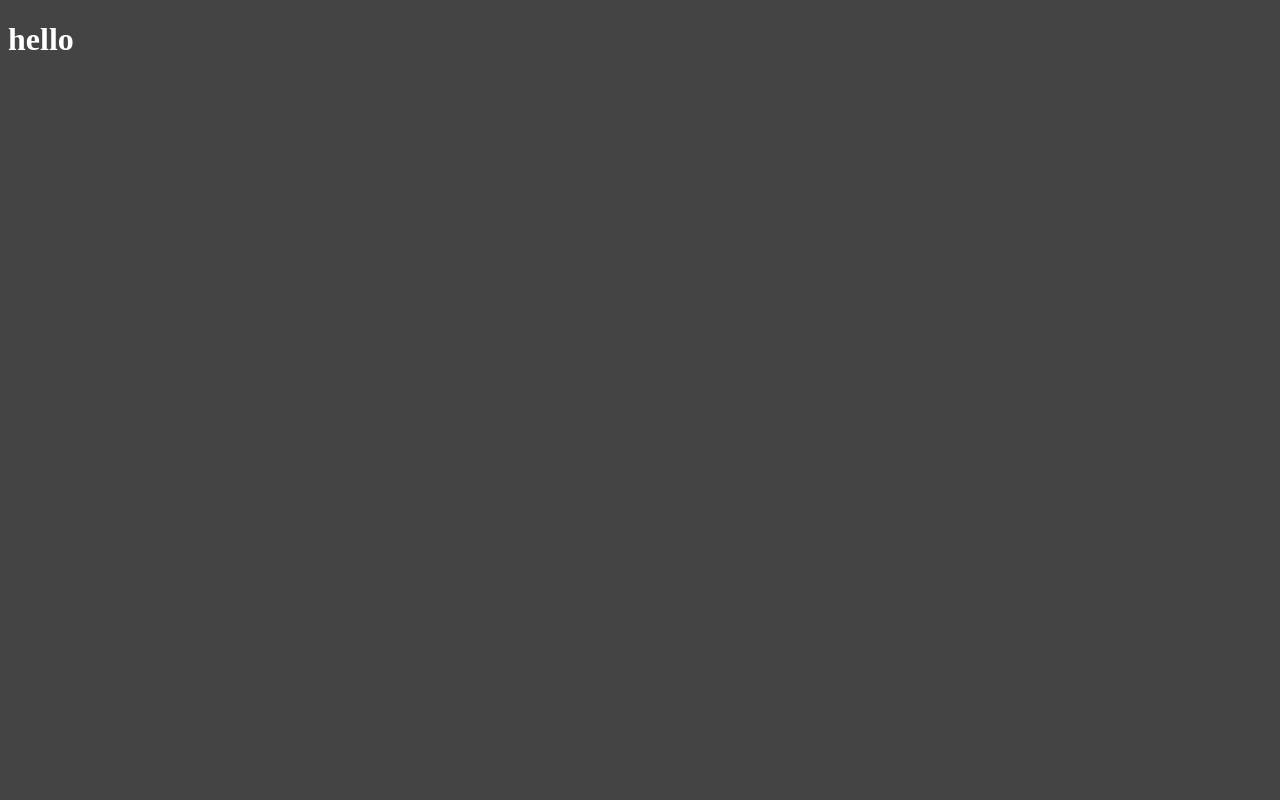
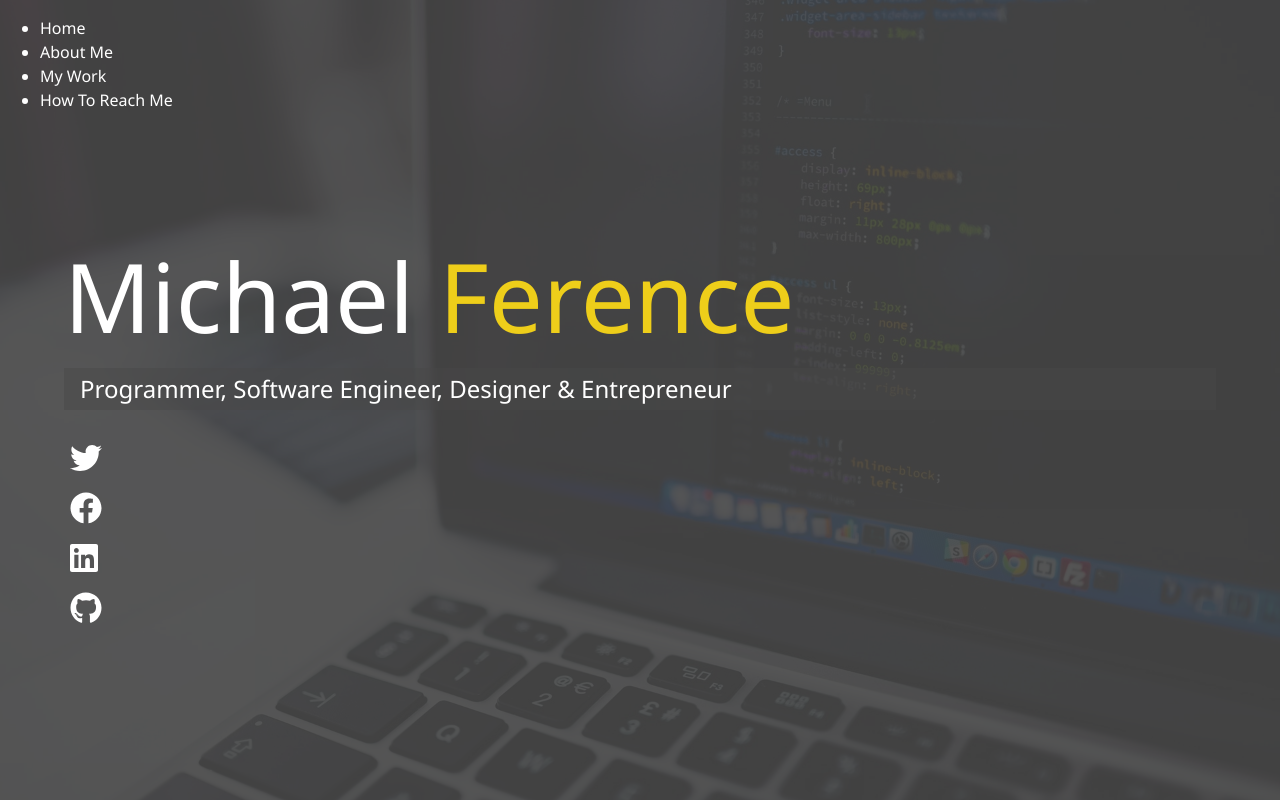
Before and after one commit to mferino/mferino.github.io, a plain HTML site: page index.html in a window 1280 px wide. Drawn offline with Linux system fonts and the light colour scheme.

Commit message:
index markup & main sass

```diff
--- a/css/main.css
+++ b/css/main.css
@@ -1,3 +1,60 @@
+* {
+  box-sizing: border-box; }
+
 body {
   background: #444;
-  color: #fff; }
+  color: #fff;
+  height: 100%;
+  margin: 0;
+  font-family: 'Segoe UI', Tahoma, Geneva, Verdana, sans-serif;
+  line-height: 1.5; }
+  body#bg-img {
+    background: url(../img/background.jpg);
+    background-attachment: fixed;
+    background-size: cover; }
+  body:after {
+    content: '';
+    position: absolute;
+    top: 0;
+    right: 0;
+    width: 100%;
+    height: 100%;
+    z-index: -1;
+    background: rgba(68, 68, 68, 0.9); }
+
+h1, h2, h3 {
+  margin: 0;
+  font-weight: 400; }
+  h1.lg-heading, h2.lg-heading, h3.lg-heading {
+    font-size: 6rem; }
+  h1.sm-heading, h2.sm-heading, h3.sm-heading {
+    margin-bottom: 2rem;
+    padding: 0.2rem 1rem;
+    background: rgba(73, 73, 73, 0.5); }
+
+a {
+  color: #fff;
+  text-decoration: none; }
+
+header {
+  position: fixed;
+  z-index: 2;
+  width: 100%; }
+
+.text-secondary {
+  color: #eece1a; }
+
+main {
+  padding: 4rem;
+  height: 100%; }
+  main .icons {
+    margin-top: 1rem; }
+    main .icons a {
+      padding: 0.4rem; }
+      main .icons a:hover {
+        color: #eece1a;
+        transition: all 0.5s ease-out; }
+  main#home {
+    overflow: hidden; }
+    main#home h1 {
+      margin-top: 20vh; }
--- a/index.html
+++ b/index.html
@@ -3,10 +3,76 @@
 <head>
     <meta charset="UTF-8">
     <meta name="viewport" content="width=device-width, initial-scale=1.0">
+    <script src="https://cdnjs.cloudflare.com/ajax/libs/font-awesome/5.11.2/js/all.js" integrity="sha256-2JRzNxMJiS0aHOJjG+liqsEOuBb6++9cY4dSOyiijX4=" crossorigin="anonymous"></script>
     <link rel="stylesheet" href="css/main.css">
     <title>Michael's Portfoliolio</title>
 </head>
-<body>
-    <h1>hello</h1>
+<body id="bg-img">
+    <div class="overlay"></div>
+    <header>
+        <div class="menu-btn">
+            <div class="btn-line"></div>
+            <div class="btn-line"></div>
+            <div class="btn-line"></div>
+        </div>
+
+        <nav class="menu">
+            <div class="menu-branding">
+                <div class="portrait"></div>
+            </div>
+            <ul class="menu-nav">
+                <li class="nav-item">
+                    <a href="/" class="nav-link">
+                        Home
+                    </a>
+                </li>
+                <li class="nav-item">
+                    <a href="/about.html" class="nav-link">
+                        About Me
+                    </a>
+                </li>
+                <li class="nav-item">
+                    <a href="/work.html" class="nav-link">
+                        My Work
+                    </a>
+                </li>
+                <li class="nav-item">
+                    <a href="/contact.html" class="nav-link">
+                        How To Reach Me
+                    </a>
+                </li>
+            </ul>
+        </nav>
+    </header>
+
+    <main id="home">
+        <h1 class="lg-heading">
+            Michael <span class="text-secondary">Ference</span>
+        </h1>
+        <h2 class="sm-heading">
+            Programmer, Software Engineer, Designer & Entrepreneur
+        </h2>
+        <div class="icons">
+            <a href="#!">
+                <i class="fab fa-twitter fa-2x"></i>
+            </a>
+        </div>
+        <div class="icons">
+            <a href="#!">
+                <i class="fab fa-facebook fa-2x"></i>
+            </a>
+        </div>
+        <div class="icons">
+            <a href="#!">
+                <i class="fab fa-linkedin fa-2x"></i>
+            </a>
+        </div>
+        <div class="icons">
+            <a href="#!">
+                <i class="fab fa-github fa-2x"></i>
+            </a>
+        </div>
+    </main>
+    <script src="js/main.js"></script>
 </body>
 </html>
```
Also changed, not shown: img/background.jpg (added), img/portrait.jpg (added), img/portrait_small.jpg (added), img/projects/project1.jpg (added), img/projects/project2.jpg (added), img/projects/project3.jpg (added), img/projects/project4.jpg (added), img/projects/project5.jpg (added), js/main.js (added).
